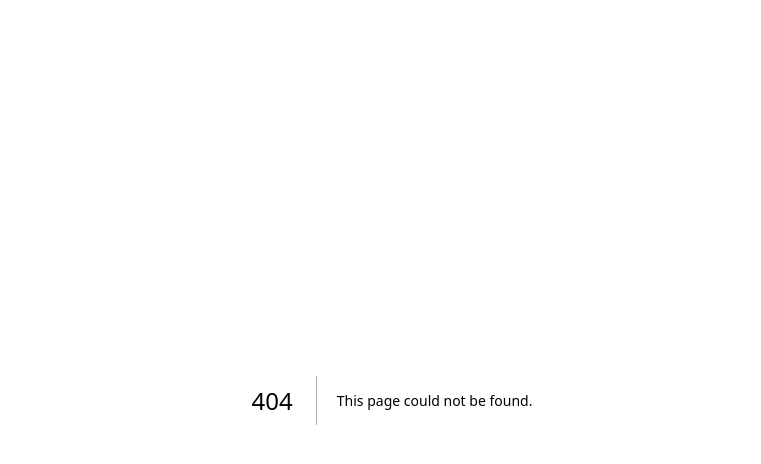
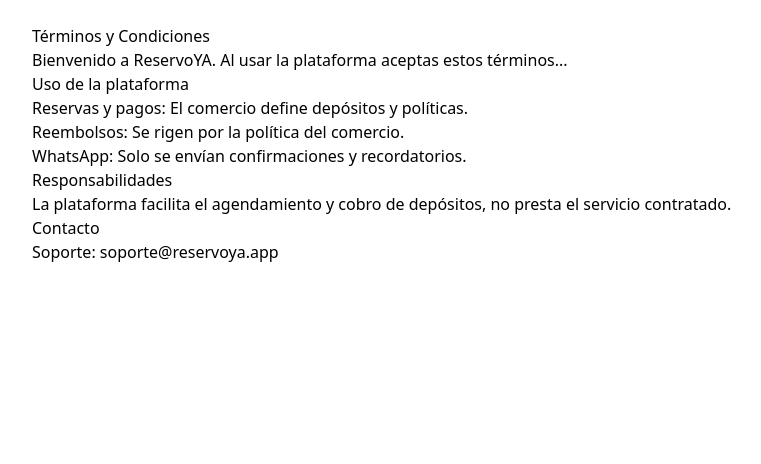
Before and after one commit to LuisDiaz1234/reservoya, a Next.js app in the folder apps/web/: page /legal/terminos in a window 1280 px wide. Before the commit this address had no page. Shown: the top 464 px of the page, without its empty margins (248-1009 px from the left). Built offline with nearby package versions, Linux system fonts and the light colour scheme.

Commit message:
Create page.tsx

```diff
--- /dev/null
+++ b/apps/web/app/legal/terminos/page.tsx
@@ -0,0 +1,20 @@
+// apps/web/app/legal/terminos/page.tsx
+export const dynamic = 'force-dynamic';
+export default function Page() {
+  return (
+    <main className="max-w-3xl mx-auto p-6 prose">
+      <h1>Términos y Condiciones</h1>
+      <p>Bienvenido a ReservoYA. Al usar la plataforma aceptas estos términos...</p>
+      <h2>Uso de la plataforma</h2>
+      <ul>
+        <li>Reservas y pagos: El comercio define depósitos y políticas.</li>
+        <li>Reembolsos: Se rigen por la política del comercio.</li>
+        <li>WhatsApp: Solo se envían confirmaciones y recordatorios.</li>
+      </ul>
+      <h2>Responsabilidades</h2>
+      <p>La plataforma facilita el agendamiento y cobro de depósitos, no presta el servicio contratado.</p>
+      <h2>Contacto</h2>
+      <p>Soporte: soporte@reservoya.app</p>
+    </main>
+  );
+}
```
